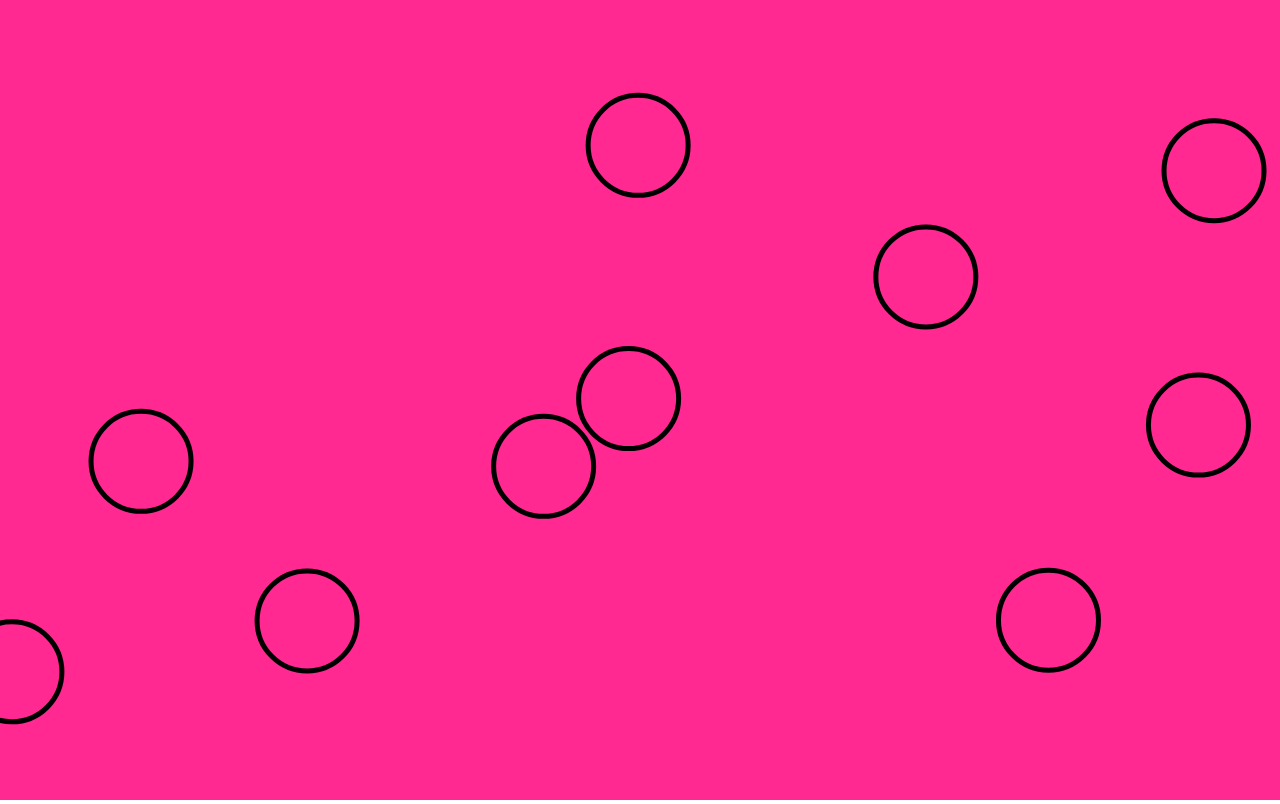
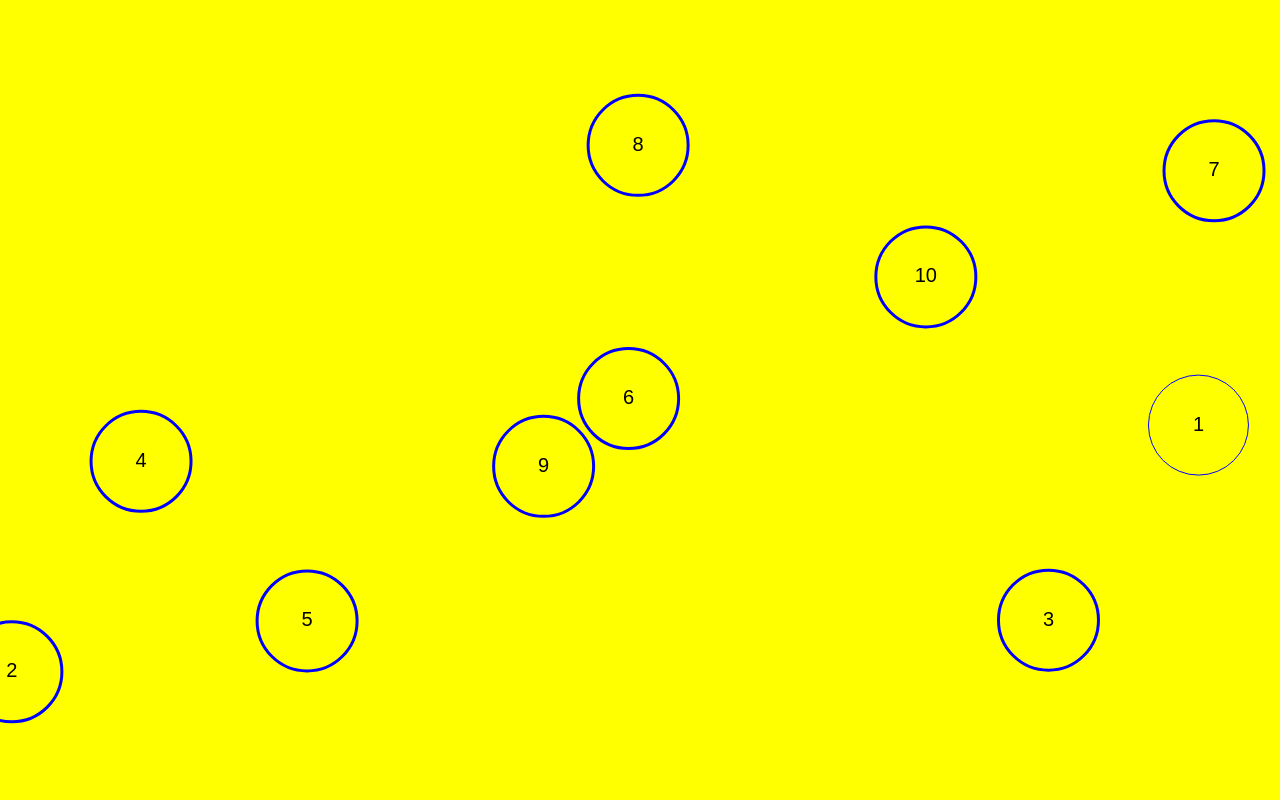
Before and after one commit to MarcAnthony-WebDev/Cavas-Projects, a plain HTML site: page index.html in a window 1280 px wide. Drawn offline with Linux system fonts and the light colour scheme.

Commit message:
added text-circles.js file

```diff
--- /dev/null
+++ b/Scripts/text-circles.js
@@ -0,0 +1,62 @@
+let canvas = document.getElementById('canvas');
+
+let context = canvas.getContext('2d');
+
+let window_height = window.innerHeight;
+let window_width = window.innerWidth;
+
+canvas.width = window_width;
+canvas.height = window_height;
+
+canvas.style.background = 'yellow';
+
+class Circle {
+  constructor(xpos, ypos, radius, color, text) {
+    this.xpos = xpos;
+    this.ypos = ypos;
+    this.radius = radius;
+    this.color = color;
+    this.text = text;
+  }
+
+  draw(context) {
+    context.beginPath();
+
+    context.strokeStyle = this.color;
+    context.textAlign = 'center';
+    context.textBaseline = 'middle';
+    context.font = '20px Arial';
+    context.fillText(this.text, this.xpos, this.ypos);
+
+    context.arc(this.xpos, this.ypos, this.radius, 0, Math.PI * 2, false);
+    context.stroke();
+    context.lineWidth = 3;
+    context.closePath();
+  }
+}
+
+let all_circles = [];
+
+// let strArr = ['Goodbye', 'Hello', 'Buongiorno', 'Konichiwa'];
+let circle_counter = 1;
+
+const randomStr = () => {
+  return strArr[Math.floor(Math.random() * 4)];
+};
+
+let createCircle = function (circle) {
+  circle.draw(context);
+};
+
+for (let i = 0; i < 10; i++) {
+  let random_x = Math.random() * window_width;
+  let random_y = Math.random() * window_height;
+
+  let my_circle = new Circle(random_x, random_y, 50, 'blue', circle_counter);
+  all_circles.push(my_circle);
+  createCircle(all_circles[i]);
+  circle_counter++;
+}
+
+// let my_circle = new Circle(100, 100, 50, 'yellow');
+// my_circle.draw(context);
--- a/index.html
+++ b/index.html
@@ -10,5 +10,5 @@
     <canvas id="canvas"></canvas>
   </body>
 
-  <script src="script.js"></script>
+  <script src="./Scripts/text-circles.js"></script>
 </html>
```
Also changed, not shown: Scripts/script.js (renamed from script.js).
